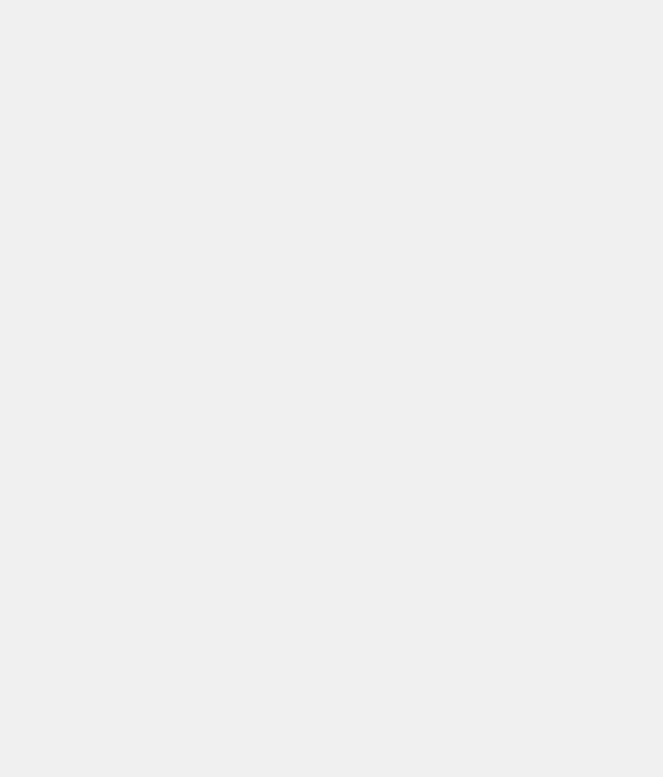
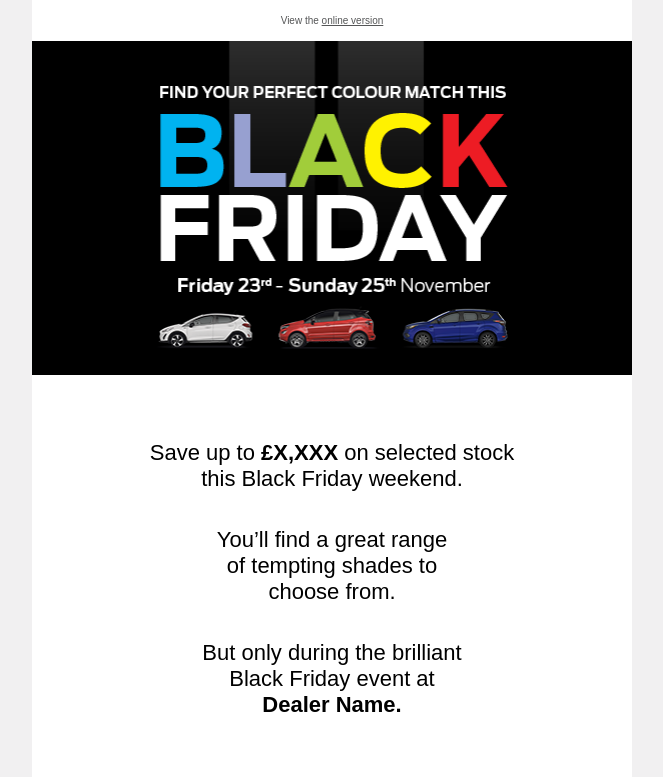
Before and after one commit to helinsv/mail-ford, a plain HTML site: page index.html in a window 1280 px wide. Shown: the top 777 px of the page, without its empty margins (308-971 px from the left). Drawn offline with Linux system fonts and the light colour scheme.

Commit message:
Add body

```diff
--- a/index.html
+++ b/index.html
@@ -41,13 +41,26 @@
         <tr>
             <td>
                 <span style="display: none !important; font-size: 0px; color: white;">
-                    Preview
+                    Find your perfect colour match this BlACK FRIDAY
                 </span>
             </td>
         </tr>
         <tr>
-            <td align="center" style="font-size: 16px; color:#555657;">
-                <font face="Arial, sans-serif" style="font-family: Arial; font-size: 16px; color:#555657;"></font>
+            <td align="center" style="font-size: 10px; color:#555657; padding-top: 15px; padding-bottom: 15px">
+                <font face="Arial, sans-serif" style="font-family: Arial; font-size: 10px; color:#555657;">View the <a
+                        href="#" style="color:#555657; text-decoration: underline">online version</a></font>
+            </td>
+        </tr>
+    </table>
+
+    <table width="600" border="0" cellpadding="0" cellspacing="0" align="center" bgcolor="#000000" class="all-width"
+        style="border-collapse: collapse; border-spacing: 0; background-color: #000000;">
+        <tr align="center">
+            <td class="hide">
+                <img src="hero--desktop.png" border="0" alt="Black Friday" width="600" height="334" style="width: 600; height: 334; font-family: Arial; color: #ffffff; display: block;">
+            </td>
+            <td class="visible" style="display: none;">
+                <img src="hero--mobile.png" border="0" alt="Black Friday" width="320" height="377" style="width: 320; height: 377; font-family: Arial; color: #ffffff; display: block; ">
             </td>
         </tr>
     </table>
@@ -60,12 +73,52 @@
                 <table width="550" border="0" cellspacing="0" cellpadding="0" align="center" bgcolor="#ffffff" class="all-width"
                     style="border-collapse: collapse; border-spacing: 0; background-color: #ffffff;">
                     <tr>
-                        <td align="center" style="font-size:22px; color:#000000;">
-                            <font face="Arial, sans-serif" style="font-family: Arial; font-size: 22px; color:#000000;"> </font>
-
+                        <td>
+                            <table width="370" border="0" cellspacing="0" cellpadding="0" align="center" bgcolor="#ffffff"
+                                class="all-width" style="border-collapse: collapse; border-spacing: 0; background-color: #ffffff;">
+                                <tr>
+                                    <td align="center" style="font-size:22px; color:#000000; padding-top: 65px">
+                                        <font face="Arial, sans-serif" style="font-family: Arial; font-size: 22px; color:#000000;">Save
+                                            up to <b>£X,XXX</b> on selected stock this Black Friday weekend.</font>
+                                    </td>
+                                </tr>
+                            </table>
                         </td>
                     </tr>
 
+                    <tr>
+                        <td>
+                            <table width="250" border="0" cellspacing="0" cellpadding="0" align="center" bgcolor="#ffffff"
+                                class="all-width" style="border-collapse: collapse; border-spacing: 0; background-color: #ffffff;">
+                                <tr>
+                                    <td align="center" style="font-size:22px; color:#000000; padding-top: 35px">
+                                        <font face="Arial, sans-serif" style="font-family: Arial; font-size: 22px; color:#000000;">You’ll
+                                            find a great range of tempting shades to choose from.</font>
+                                    </td>
+                                </tr>
+                            </table>
+                        </td>
+                    </tr>
+
+                    <tr>
+                        <td>
+                            <table width="270" border="0" cellspacing="0" cellpadding="0" align="center" bgcolor="#ffffff"
+                                class="all-width" style="border-collapse: collapse; border-spacing: 0; background-color: #ffffff;">
+                                <tr>
+                                    <td align="center" style="font-size:22px; color:#000000; padding-top: 35px">
+                                        <font face="Arial, sans-serif" style="font-family: Arial; font-size: 22px; color:#000000;">But
+                                            only during the brilliant Black Friday event at <b>Dealer Name.</b> </font>
+                                    </td>
+                                </tr>
+                                <tr>
+                                    <td align="center" style="font-size:15px; color:#000000; padding-top: 65px; padding-bottom: 65px;">
+                                        <img src="logo--ford.png" border="0" alt="Black Friday" width="97" height="37"
+                                            style="width: 97; height: 37; font-family: Arial; display: block; ">
+                                    </td>
+                                </tr>
+                            </table>
+                        </td>
+                    </tr>
                 </table>
             </td>
             <td width="25"></td>
@@ -73,6 +126,7 @@
     </table>
 
 
+
 </body>
 
 </html>
```
